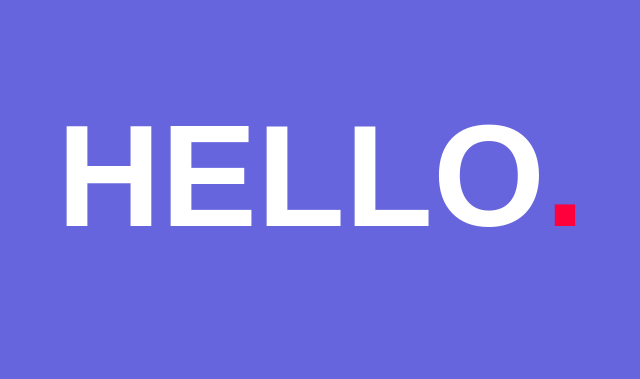
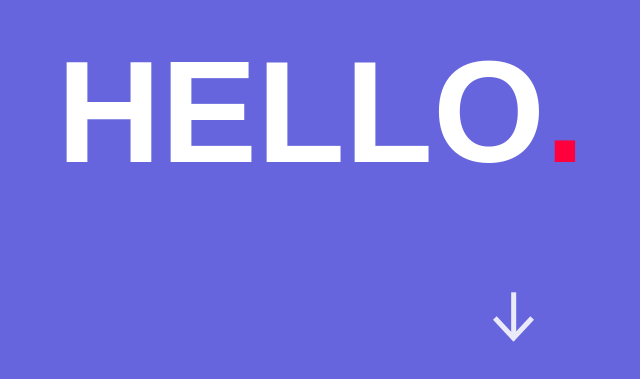
Before and after one commit to Tyler-Palmer/Portfolio, a React (Create React App) app in the folder client/: page / in a window 1280 px wide. Shown: the part 387-766 px from the top of the page, without its empty margins (122-762 px from the left). Built offline with nearby package versions, Linux system fonts and the light colour scheme.

Commit message:
messing with arrow and animations

```diff
--- a/client/package.json
+++ b/client/package.json
@@ -8,6 +8,7 @@
     "@fortawesome/free-regular-svg-icons": "^5.6.3",
     "@fortawesome/free-solid-svg-icons": "^5.6.3",
     "@fortawesome/react-fontawesome": "^0.1.4",
+    "gsap": "^2.1.2",
     "lorem-ipsum": "^2.0.0",
     "node-sass": "^4.11.0",
     "react": "^16.8.5",
--- a/client/src/Components/SplashPage/SplashPage.js
+++ b/client/src/Components/SplashPage/SplashPage.js
@@ -1,6 +1,7 @@
 import React, { Component } from "react";
-import { Spring, config } from "react-spring/renderprops";
+import { Spring } from "react-spring/renderprops";
 import styled, { css } from "styled-components";
+import { TweenMax } from "gsap";
 
 const SplashLeft = styled.div`
     height: 200vh;
@@ -11,6 +12,17 @@ const SplashLeft = styled.div`
     position: absolute;
 `;
 
+const ArrowWrapper = styled.div`
+    width: 100%;
+    height: 100%;
+    position: absolute;
+    margin-top: 38vh;
+    z-index: 130;
+    display: flex;
+    justify-content: center;
+    align-items: center;
+`;
+
 const hello = ["H", "E", "L", "L", "O", "."];
 
 class SplashPage extends Component {
@@ -18,20 +30,37 @@ class SplashPage extends Component {
         super();
         this.state = {
             changeColor: false,
-            bool: false
+            show: false,
+            opacity: 0,
+            timer: null
         };
     }
+
+    fadingIn = () => {
+        const timer = setInterval(() => {
+          if (this.state.opacity >= 1) {
+            clearInterval(timer);
+        }
+          this.setState({ opacity: this.state.opacity + 0.1 })
+      }, 100);
+    }
+
     componentDidMount() {
-        setTimeout(() => {
-            this.setState(prevState => ({
-                changeColor: !prevState.changeColor
-            }));
-        }, 3150);
         // setTimeout(() => {
         //     this.setState(prevState => ({
-        //         bool: !prevState.bool
+        //         changeColor: !prevState.changeColor
         //     }));
-        // }, 5900);
+        // }, 3150);
+        setTimeout(() => this.setState({ show: true }, this.fadingIn), 3500)
+
+        this.animateArrow = TweenMax.fromTo(
+            "#arrow",
+            0.95,
+            { y: -20 },
+            { y: 0, repeat: -1, yoyo: true }
+        ).pause();
+        // check out pause(), play(), reverse(), restart() methods \\
+        this.animateArrow.play();
     }
 
     render() {
@@ -44,6 +73,12 @@ class SplashPage extends Component {
                         ))}
                     </div>
                 </div>
+                <ArrowWrapper>
+                    { this.state.show &&
+                   <div id="arrow" style ={{opacity: this.state.opacity}}>
+                   </div>
+                    }
+                </ArrowWrapper>
                 {/* <div className="cube-container">
                     <div className="sk-folding-cube">
                         <div
--- a/client/src/Components/SplashPage/_splashpage.scss
+++ b/client/src/Components/SplashPage/_splashpage.scss
@@ -13,7 +13,7 @@
         position: absolute;
 
         .hello {
-            margin-top: 30%;
+            margin-top: 25%;
             margin-left: 10%;
             display: flex;
             justify-content: flex-start;
@@ -72,7 +72,16 @@
             }
         }
     }
-
+    #arrow{
+        background-image: url(./../assets/down-arrow.svg);
+        background-repeat: no-repeat;
+        background-size: contain;
+        height: 50px;
+        width: 50px;
+        z-index: 130;
+        transition-duration: 1s;
+        -webkit-transition-duration: 1s;
+    }
     // .cube-container {
     //     @include splash-dim;
     //     background: #fdfbfb; /* fallback for old browsers */
```
Also changed, not shown: client/src/assets/down-arrow.svg (added), 1 other file (tests, documents, lock files or other folders).
